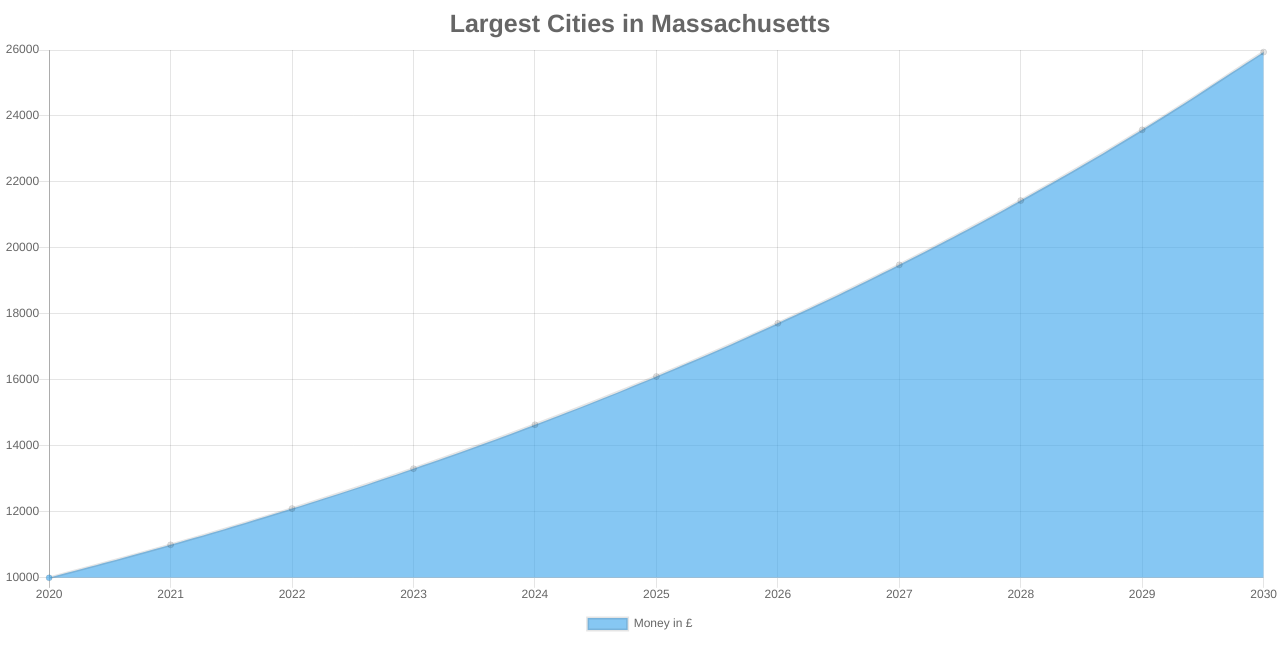
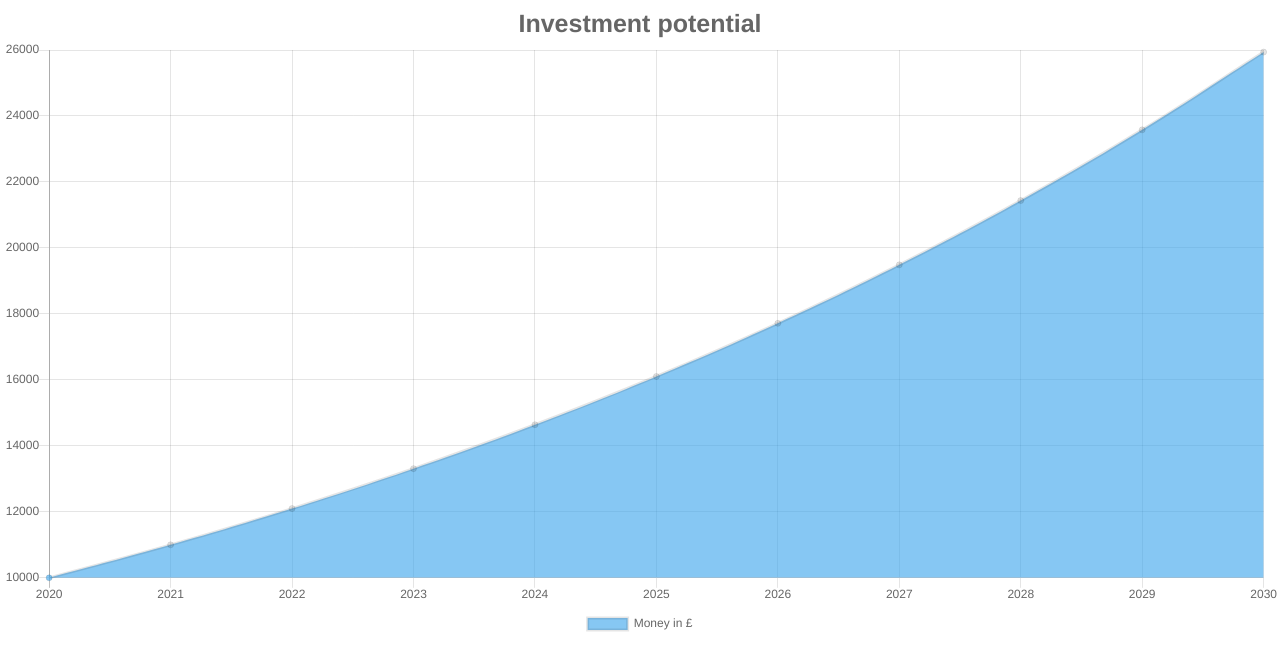
Before and after one commit to tommyrharper/playing-with-graphs-react, a React (Create React App) app: page / in a window 1280 px wide. Shown: the top 670 px of the page. Built offline with nearby package versions, Linux system fonts and the light colour scheme.

Commit message:
Change title to investment potential

```diff
--- a/src/components/Chart.js
+++ b/src/components/Chart.js
@@ -23,7 +23,7 @@ class Chart extends Component {
           options={{
             title:{
               display:this.props.displayTitle,
-              text:'Largest Cities in Massachusetts',
+              text:'Investment potential',
               fontSize:25
             },
             legend:{
```
